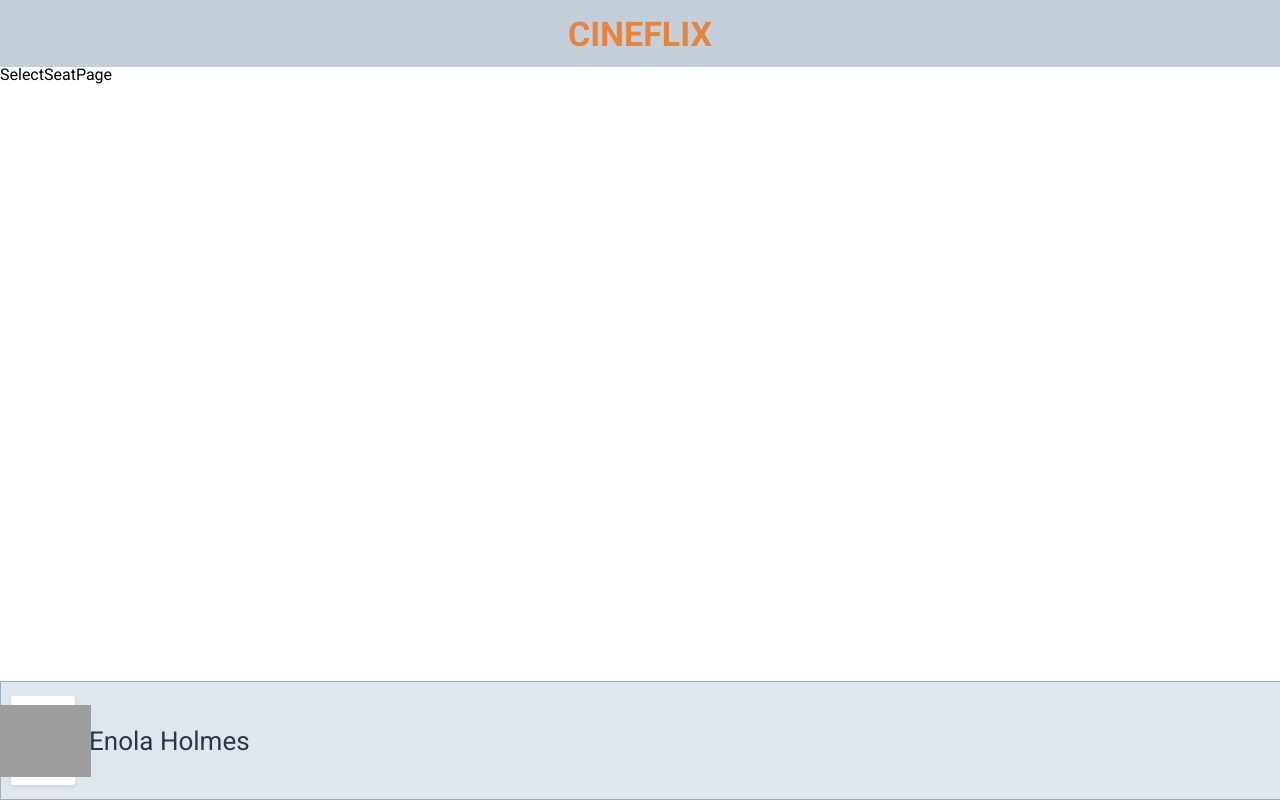
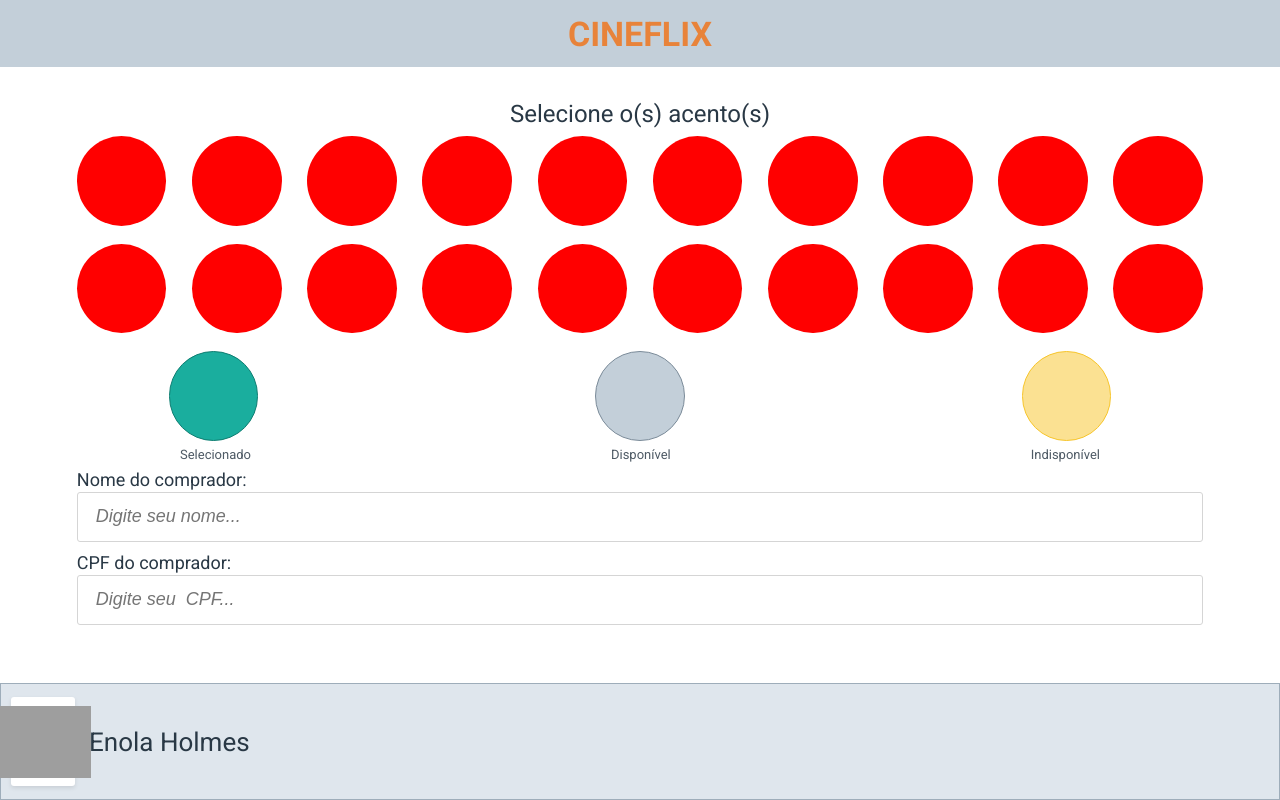
Before and after one commit to caiohbe/Projeto-10-Cineflex, a JavaScript app: page /assentos in a window 1280 px wide. Built offline with nearby package versions, Linux system fonts and the light colour scheme; no server answers; grey boxes are pictures that could not be loaded.

Commit message:
static css SelectSeatPage Sucess.js

```diff
--- a/src/components/App.js
+++ b/src/components/App.js
@@ -5,6 +5,7 @@ import SelectMoviePage from "./SelectMoviePage";
 import SelectSessionPage from "./SelectSessionPage";
 import SelectSeatPage from "./SelectSeatPage";
 import Header from "./Header";
+import Sucess from "./Sucess";
 import axios from 'axios';
 
 
@@ -23,6 +24,7 @@ import axios from 'axios';
                 <Route path="/" element={<SelectMoviePage />}/>
                 <Route path="/sessoes" element={<SelectSessionPage />}/>
                 <Route path="/assentos" element={<SelectSeatPage />}/>
+                <Route path='/sucesso' element={<Sucess />}/>
             </Routes>
         </BrowserRouter>
     )
--- a/src/components/SelectSeatPage.js
+++ b/src/components/SelectSeatPage.js
@@ -1,11 +1,168 @@
 import Footer from "./Footer";
+import styled from "styled-components";
 
 export default function SelectSeatPage() {
     return (
         <>
-            <div>SelectSeatPage</div>
+            <Select>Selecione o(s) acento(s)</Select>
+            <Rows>
+                <Row>
+                    <Seat></Seat>
+                    <Seat></Seat>
+                    <Seat></Seat>
+                    <Seat></Seat>
+                    <Seat></Seat>
+                    <Seat></Seat>
+                    <Seat></Seat>
+                    <Seat></Seat>
+                    <Seat></Seat>
+                    <Seat></Seat>
+                </Row>
+                <Row>
+                    <Seat></Seat>
+                    <Seat></Seat>
+                    <Seat></Seat>
+                    <Seat></Seat>
+                    <Seat></Seat>
+                    <Seat></Seat>
+                    <Seat></Seat>
+                    <Seat></Seat>
+                    <Seat></Seat>
+                    <Seat></Seat>
+                </Row>
+            </Rows>
+
+            <Info>
+                <Selected></Selected>
+                <Unavailable></Unavailable>
+                <Available></Available>
+            </Info>
+            <Info>
+                <p>Selecionado</p>
+                <p>Disponível</p>
+                <p>Indisponível</p>
+            </Info>
+
+            <Inputs>
+                <p>Nome do comprador: </p>
+                <input placeholder='Digite seu nome...' type={'text'}></input>
+                <p>CPF do comprador: </p>
+                <input placeholder='Digite seu  CPF...' type={'text'}></input>
+            </Inputs>
+
+            <Button>Reservar assento(s)</Button>
+
             <Footer />
         </>
 
     )
 }
+
+const Button = styled.button`
+    width: 225px;
+    height: 42px;
+    display: flex;
+    justify-content: center;
+    align-items: center;
+    margin: auto;
+    background-color: #E8833A;
+    border: 0px;
+    border-radius: 3px;
+    color: #FFFFFF;
+    font-size: 18px;
+    margin-top: 55px;
+
+`
+
+const Inputs = styled.div`
+    margin: auto;
+    width: 88%;
+
+    p {
+        font-size: 18px;
+        line-height: 21px;
+        color: #293845;
+        margin-bottom: 2px;
+    }
+
+    input {
+        width: 100%;
+        height: 50px;
+        padding-left: 18px;
+        font-size: 18px;
+        line-height: 21px;
+        border: 1px solid #D5D5D5;
+        border-radius: 3px;
+        margin-bottom: 10px;
+
+        &:placeholder-shown {
+            font-style: italic;
+        }
+    }
+`
+
+const Rows = styled.div`
+    display:flex;
+    align-items: center;
+    flex-direction: column;
+`
+
+const Row = styled.div`
+    width: 88%;
+    display: flex;
+    justify-content: space-between;
+    flex-wrap: wrap;
+    flex-shrink: 0;
+    margin-bottom: 18px;
+`
+
+const Seat = styled.div`
+    width: 7vw;
+    height: 7vw;
+    background-color: red;
+    border-radius: 100%;
+`
+
+const Select = styled.div`
+    font-size: 24px;
+    color: #293845;
+    text-align: center;
+    margin-top: 35px;
+    margin-bottom: 10px;
+`
+
+const Info = styled.div`
+    display: flex;
+    justify-content: space-around;
+
+    p {
+        color: #4E5A65;
+        font-size: 13px;
+        line-height: 28px;
+        font-weight: 400;
+    }
+`
+
+const Selected = styled.div`
+    width: 7vw;
+    height: 7vw;
+    background-color: #1AAE9E;
+    border: 1px solid #0E7D71;
+    border-radius: 100px;
+`
+
+const Unavailable = styled.div`
+    width: 7vw;
+    height: 7vw;
+    background-color: #C3CFD9;
+    border: 1px solid #7B8B99;
+    border-radius: 100px;
+
+`
+const Available = styled.div`
+    width: 7vw;
+    height: 7vw;
+    background-color: #FBE192;
+    border: 1px solid #F7C52B;
+    border-radius: 100px;
+`
--- /dev/null
+++ b/src/components/Sucess.js
@@ -0,0 +1,80 @@
+import styled from "styled-components"
+
+export default function Sucess() {
+    return (
+        <>
+            <Notification>
+                Pedido feito<br />com sucesso!
+            </Notification>
+
+            <Status>
+                <h2>Filme e sessão</h2>
+                <h3>
+                    Enola Holmes <br />
+                    24/06/2021 15:00
+                </h3>
+
+                <h2>Ingressos</h2>
+                <h3>
+                    Assento 15 <br />
+                    Assento 16
+                </h3>
+
+                <h2>Comprador</h2>
+                <h3>
+                    Nome: João da Silva Sauro <br />
+                    CPF: 123.456.789-10
+                </h3>
+            </Status>
+            <Button>Voltar pra Home</Button>
+        </>
+    )
+}
+
+const Button = styled.button`
+    width: 225px;
+    height: 42px;
+    display: flex;
+    justify-content: center;
+    align-items: center;
+    margin: auto;
+    background-color: #E8833A;
+    border: 0px;
+    border-radius: 3px;
+    color: #FFFFFF;
+    font-size: 18px;
+    margin-top: 55px;
+
+`
+
+const Status = styled.div`
+    color: #293845;
+    margin-left: 29px;
+    margin-top: 40px;
+
+    h2 {
+        font-weight: 700;
+        font-size: 24px;
+        line-height: 28px;
+        letter-spacing: 0.04em;
+        margin-bottom: 10px;
+    }
+
+    h3 {
+        font-size: 22px;
+        line-height: 26px;
+        letter-spacing: 0.04em;
+        margin-bottom: 35px;
+    }
+`
+
+const Notification = styled.div`
+    font-size: 24px;
+    line-height: 28px;
+    letter-spacing: 1px;
+    color: #247A6B;
+    text-align: center;
+    margin-top: 35px;
+    margin-bottom: 10px;
+    font-weight: 700;
+`
--- a/src/style.css
+++ b/src/style.css
@@ -1,3 +1,7 @@
 body {
     font-family: 'Roboto', sans-serif;
 }
+
+* {
+    box-sizing: border-box;
+}
```
